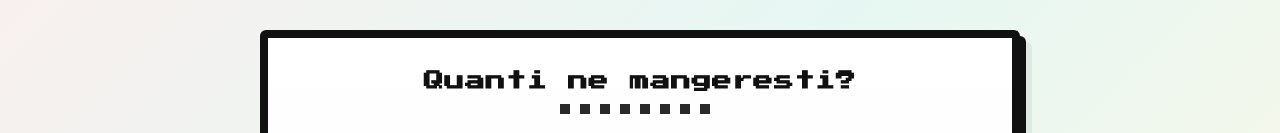
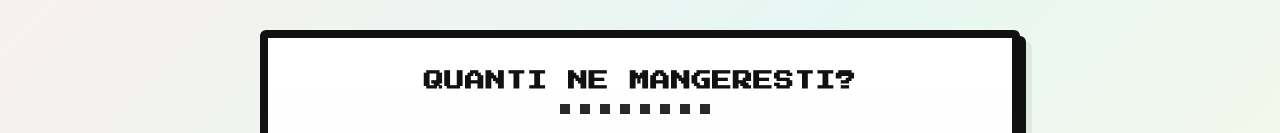
Before and after one commit to phccduarte/quantimangeresti, a plain HTML site: page index.html in a window 1280 px wide. Shown: the part 186-319 px from the top of the page. Drawn offline with Linux system fonts and the light colour scheme.

Commit message:
Update index.html

```diff
--- a/index.html
+++ b/index.html
@@ -309,7 +309,7 @@
   <div class="stage">
     <div class="panel" role="main" aria-labelledby="main-title">
       <div class="panel-inner">
-        <h1 id="main-title">Quanti ne mangeresti?</h1>
+        <h1 id="main-title">QUANTI NE MANGERESTI?</h1>
         <div class="divider" aria-hidden="true"></div>
 
         <!-- LOBBY VIEW -->
```
